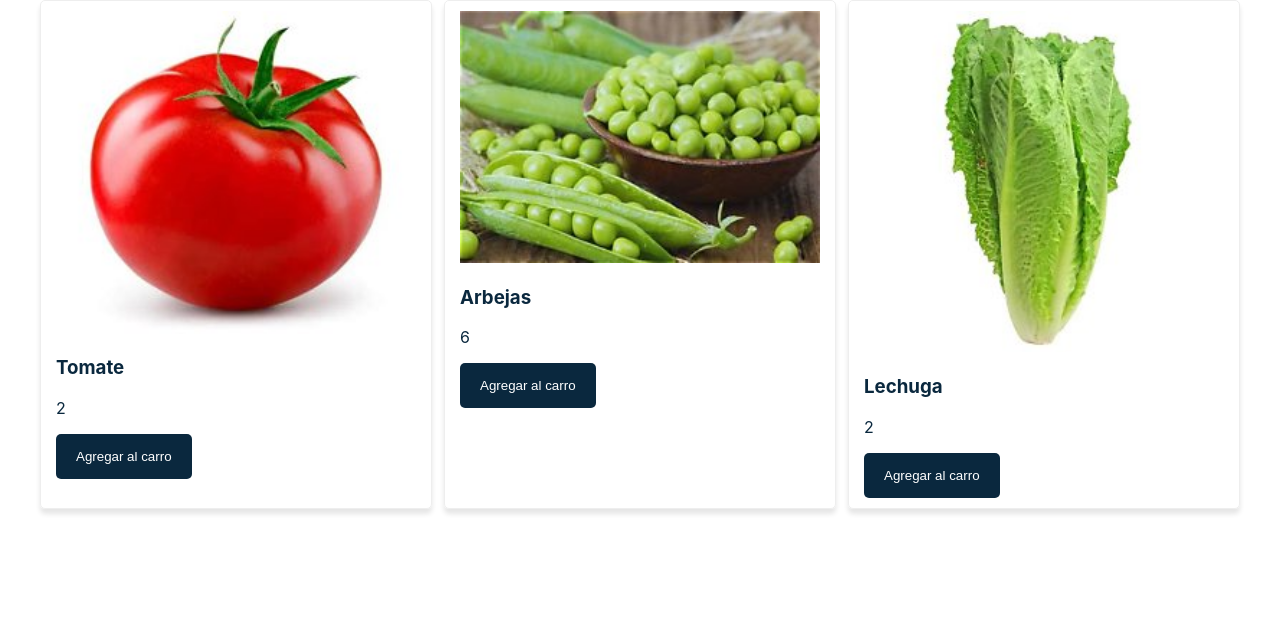
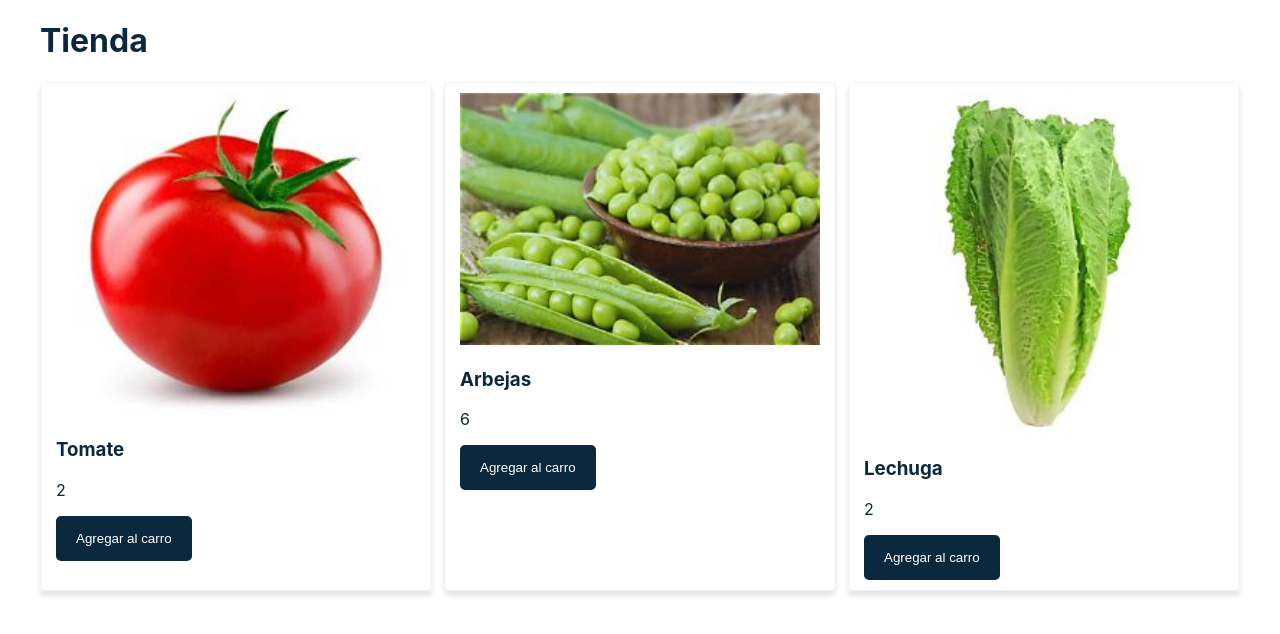
Before and after one commit to Alphonsus411/carrito_compras, a React (Create React App) app: page / in a window 1280 px wide. Shown: the top 634 px of the page. Built offline with nearby package versions, Linux system fonts and the light colour scheme.

Commit message:
Cambios en App.js y creación del componente de título

```diff
--- a/src/App.js
+++ b/src/App.js
@@ -1,6 +1,7 @@
 import { Component } from 'react';
 import Productos from './components/Productos.js'
 import Layout from './components/Layout'
+import Title from './components/Title'
 
 class App extends Component {
   state = {
@@ -14,6 +15,7 @@
     return (
       <div>
         <Layout>
+          <Title />
           <Productos
           agregarAlCarro={() => console.log("Por favor, espere...")}
           productos={this.state.productos}
--- /dev/null
+++ b/src/components/Title.js
@@ -0,0 +1,17 @@
+import { Component } from 'react'
+
+const styles = {
+    title: {
+       marginBotton: '30px',
+    }
+}
+
+class Title extends Component {
+    render() {
+        return (
+            <h1 style={StyleSheet.title}>Tienda</h1>
+        )
+    }
+}
+
+export default Title
```
